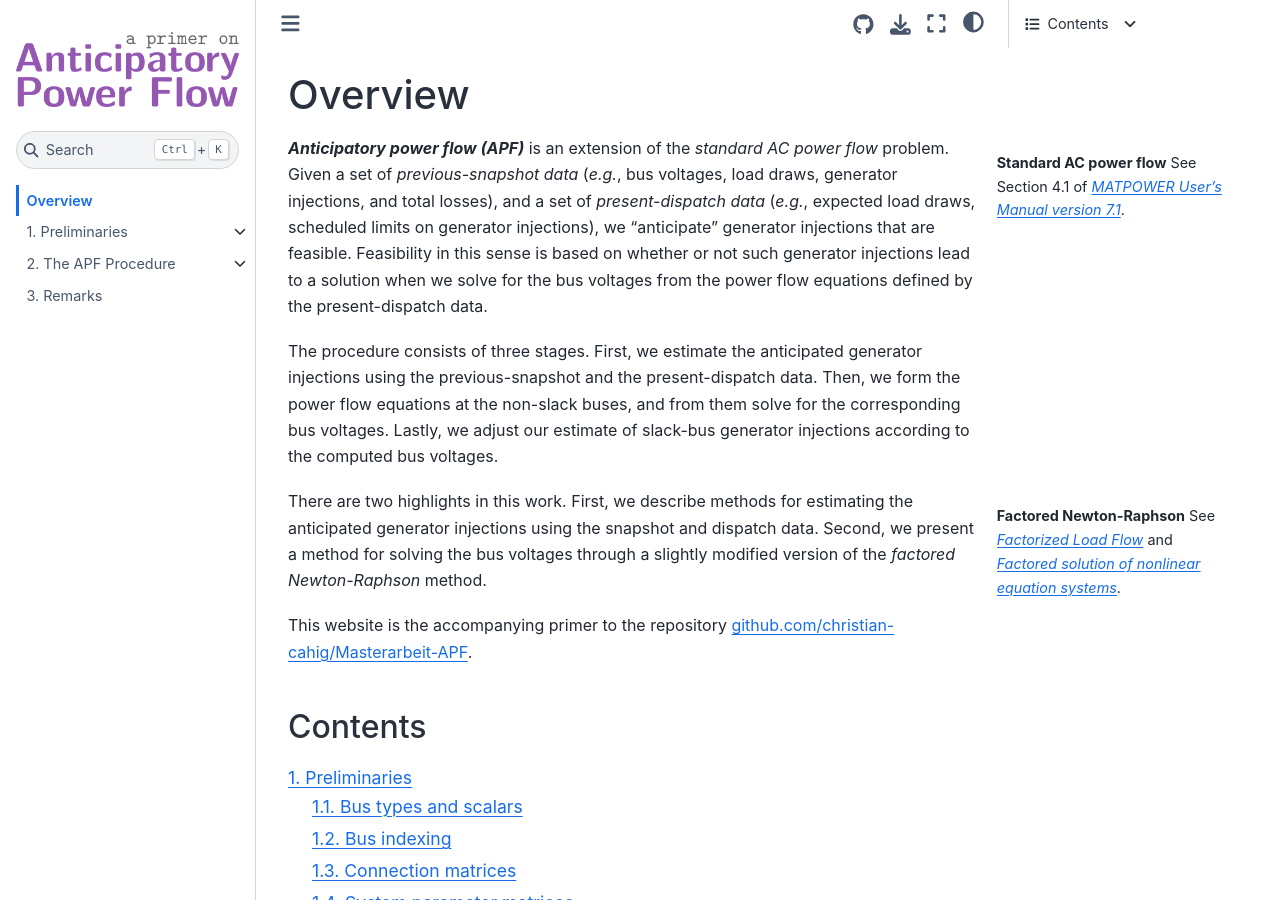
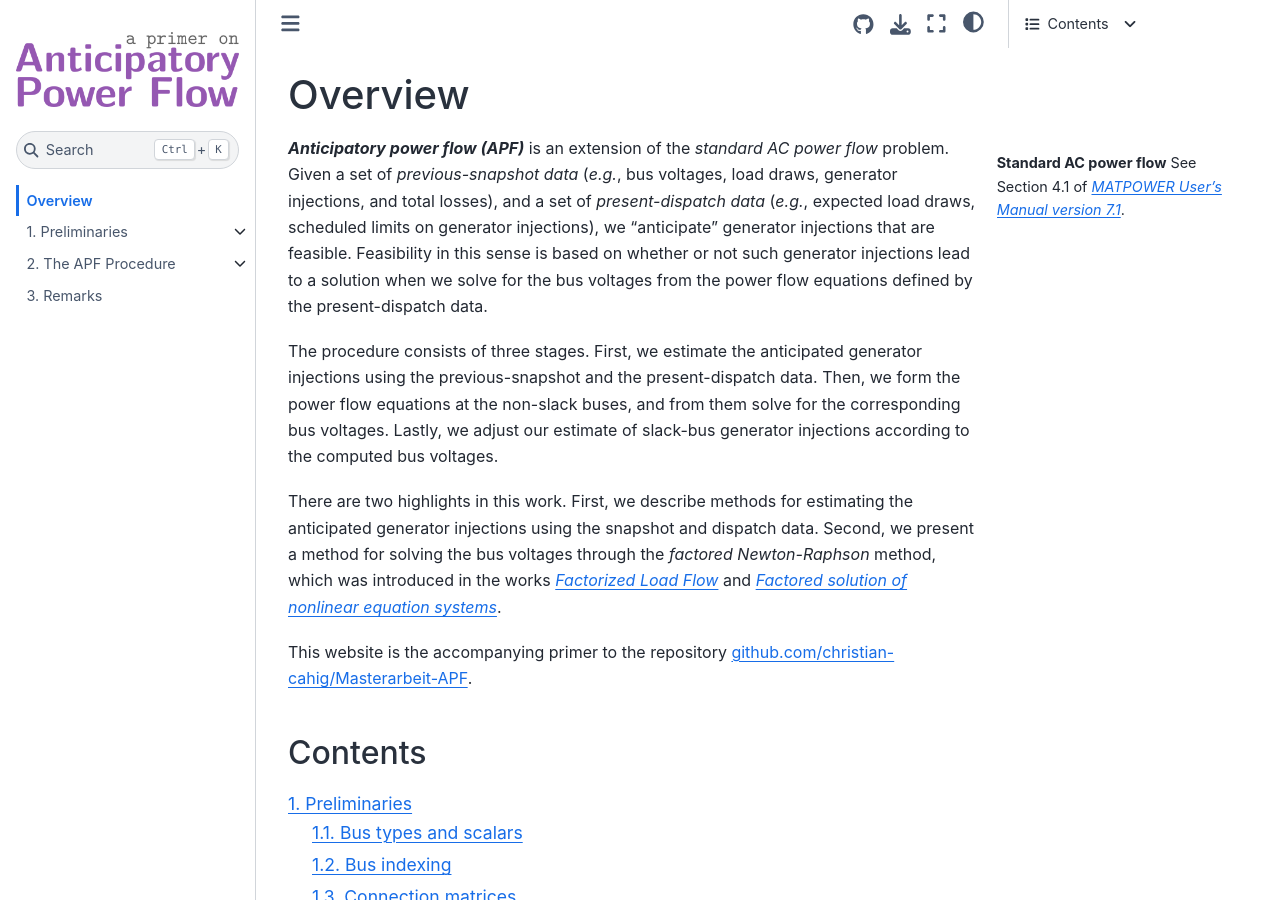
Before and after one commit to christian-cahig/apf-primer, a Jupyter Book: the page built from landing.md, in a window 1280 px wide and 900 px high. Built offline with Jupyter Book 1.0.4 settings and Sphinx 7.4.7 and the Sphinx Book theme 1.1.4, drawn with Linux system fonts in a browser that asks for light colours.

Commit message:
Improve section "Overview"

````diff
--- a/landing.md
+++ b/landing.md
@@ -22,17 +22,13 @@ First, we estimate the anticipated generator injections using the previous-snaps
 Then, we form the power flow equations at the non-slack buses, and from them solve for the corresponding bus voltages.
 Lastly, we adjust our estimate of slack-bus generator injections according to the computed bus voltages.
 
-```{margin}
-**Factored Newton-Raphson**
-See
+There are two highlights in this work.
+First, we describe methods for estimating the anticipated generator injections using the snapshot and dispatch data.
+Second, we present a method for solving the bus voltages through the *factored Newton-Raphson* method,
+which was introduced in the works
 [*Factorized Load Flow*](https://doi.org/10.1109/TPWRS.2013.2265298)
 and
 [*Factored solution of nonlinear equation systems*](https://doi.org/10.1098/rspa.2014.0236).
-```
-
-There are two highlights in this work.
-First, we describe methods for estimating the anticipated generator injections using the snapshot and dispatch data.
-Second, we present a method for solving the bus voltages through a slightly modified version of the *factored Newton-Raphson* method.
 
 This website is the accompanying primer to the repository
 [github.com/christian-cahig/Masterarbeit-APF](https://github.com/christian-cahig/Masterarbeit-APF).
````
